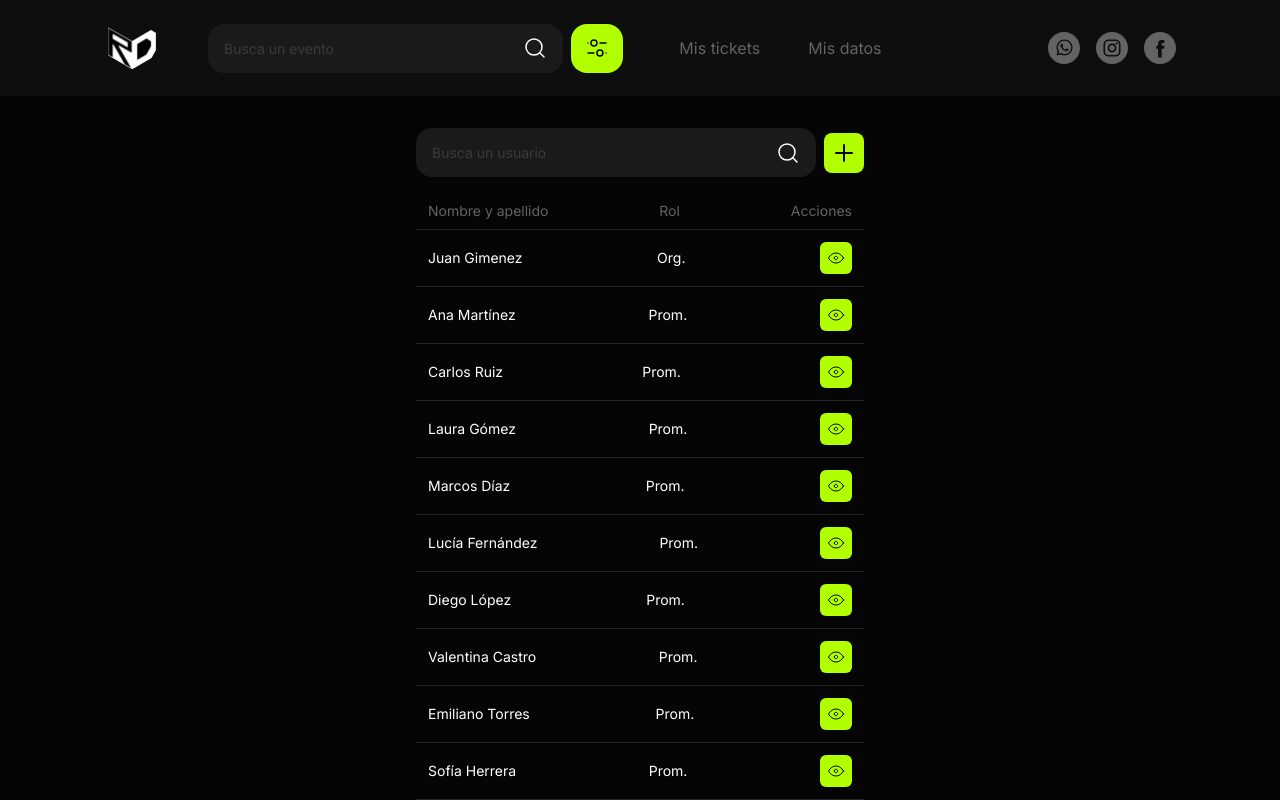
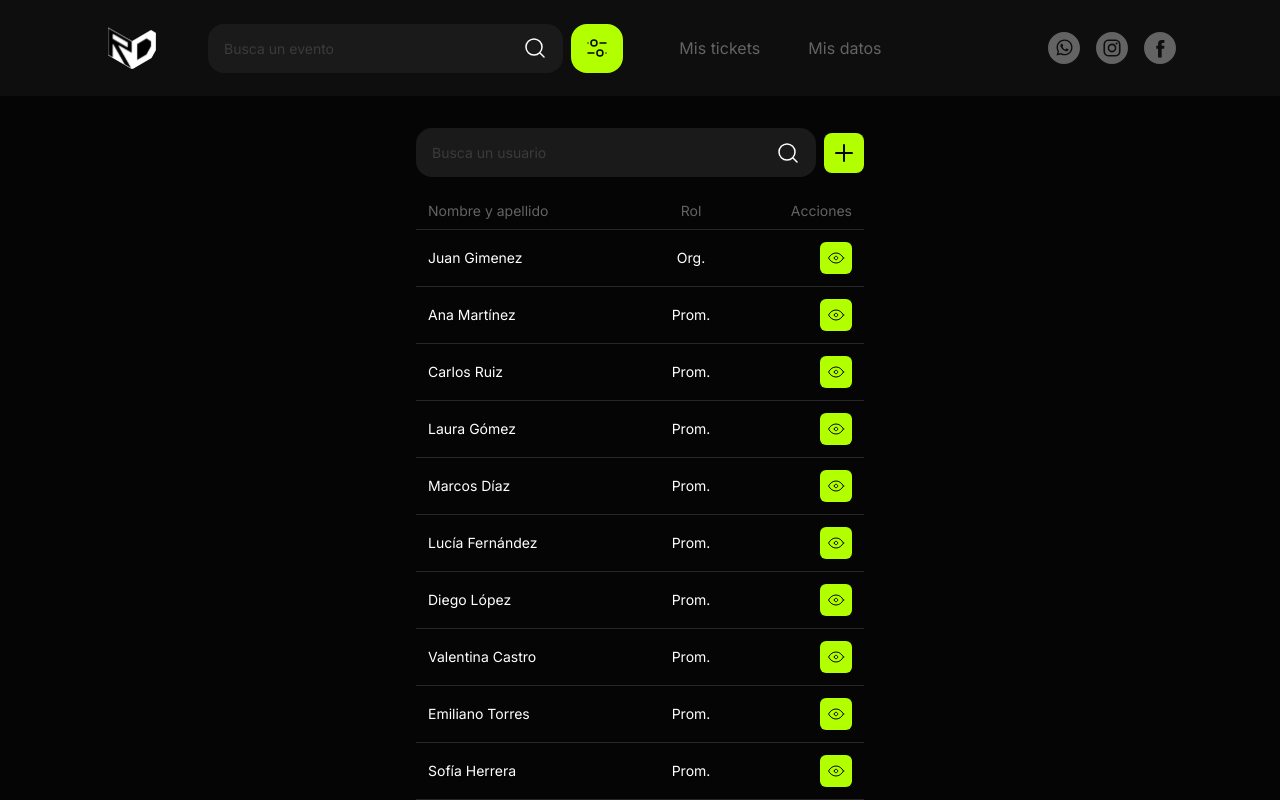
Before and after one commit to Rave-Dates/rave-dates-fe, a Next.js app: page /admin/users in a window 1280 px wide. Shown: the top 800 px of the page. Built offline with nearby package versions, Linux system fonts and the light colour scheme.

Commit message:
Reused user list in admin section

```diff
--- a/src/app/admin/users/page.tsx
+++ b/src/app/admin/users/page.tsx
@@ -1,70 +1,48 @@
-"use client"
+"use client";
 
-import SearchInput from "@/components/ui/inputs/SearchInput"
-import AddSvg from "@/components/svg/AddSvg"
-import EyeSvg from "@/components/svg/EyeSvg"
-import Link from "next/link"
-import { useState } from "react"
-import { users } from "@/template-data"
+import { users } from "@/template-data";
+import UsersList from "@/components/containers/users-list/UsersList";
+import { useState } from "react";
+import EyeButton from "@/components/ui/buttons/EyeButton";
 
 export default function UserManagement() {
-  const [searchQuery, setSearchQuery] = useState("")
+  const [searchQuery, setSearchQuery] = useState("");
 
-  const filteredUsers = users.filter((user) => user.name.toLowerCase().includes(searchQuery.toLowerCase()))
+  const filteredUsers = users.filter((user) =>
+    user.name.toLowerCase().includes(searchQuery.toLowerCase())
+  );
 
   return (
-    <div className="w-full bg-primary-black text-primary-white min-h-screen p-4 pb-40 sm:pt-32">
-      <div className="max-w-md mx-auto animate-fade-in">
-        {/* Search and Add User Section */}
-        <div className="flex items-center gap-2 mb-4">
-          <SearchInput
-            placeholder="Busca un usuario"
-            value={searchQuery}
-            handleFunc={(e) => setSearchQuery(e.target.value)}
-          />
-          <Link
-            href="users/create-user"
-            className="bg-primary text-primary-black p-2 rounded-lg flex items-center justify-center text-center"
-            aria-label="Añadir usuario"
+    <UsersList
+      filteredUsers={filteredUsers}
+      createHref="users/create-user"
+      setSearchQuery={setSearchQuery}
+      searchQuery={searchQuery}
     >
-            <AddSvg />
-          </Link>
-        </div>
-
-        {/* Users Table/List */}
       <div className="rounded-md overflow-hidden">
         {/* Table Header */}
-          <div className="flex justify-between border-b border-divider text-text-inactive text-sm py-2 px-3">
-            <div>Nombre y apellido</div>
-            <div>Rol</div>
-            <div className="text-center">Acciones</div>
+        <div className="grid grid-cols-[2fr_1fr_1fr] border-b border-divider text-text-inactive gap-x-2 text-sm py-2 px-3">
+          <div className="text-start">Nombre y apellido</div>
+          <div className="text-center">Rol</div>
+          <div className="text-end">Acciones</div>
         </div>
 
         {/* Table Body */}
         <div className="divide-y divide-divider w-full">
           {filteredUsers.map((user) => (
-              <div key={user.id} className="flex justify-between text-start items-center py-3 px-3">
-                <h2 className="text-sm">{user.name}</h2>
-                <h2 className="text-sm">{user.role}</h2>
-                <div className="flex justify-center">
-                  <Link
-                    href={`users/edit-user/${user.id}`}
-                    className="bg-primary text-primary-black p-1.5 rounded-md flex items-center justify-center"
-                    aria-label={`Ver ${user.name}`}
+            <div
+              key={user.id}
+              className="grid grid-cols-[2fr_1fr_1fr] items-center py-3 px-3 gap-x-2 text-sm"
             >
-                    <EyeSvg />
-                  </Link>
+              <div className="text-start">{user.name}</div>
+              <div className="text-center">{user.role}</div>
+              <div className="flex justify-end">
+                <EyeButton userId={user.id} href="users/edit-user" />
               </div>
             </div>
           ))}
         </div>
       </div>
-
-        {/* Empty State */}
-        {filteredUsers.length === 0 && (
-          <div className="text-center py-8 text-neutral-400">No se encontraron usuarios</div>
-        )}
-      </div>
-    </div>
-  )
+    </UsersList>
+  );
 }
```
Lines whose indentation alone changed are shown as unchanged.
